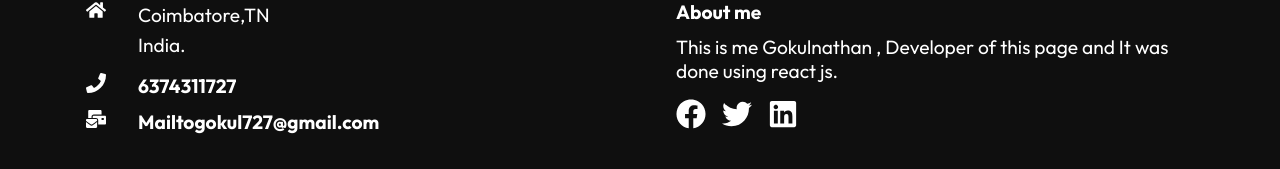
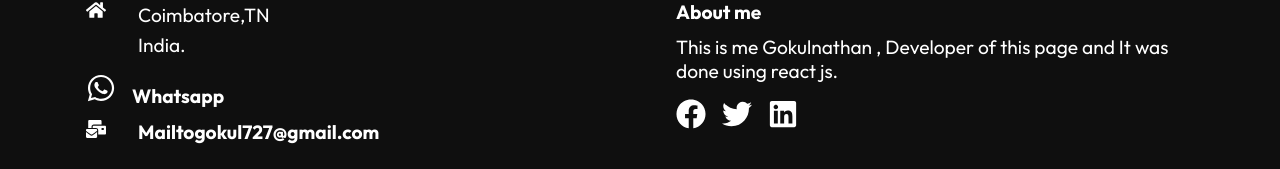
Before and after one commit to gokulnathanT/react-js-project1-new-, a React (Create React App) app: page / in a window 1280 px wide. Shown: the part 912-1081 px from the top of the page. Built offline with nearby package versions, Linux system fonts and the light colour scheme.

Commit message:
changes made

```diff
--- a/src/components/footer.js
+++ b/src/components/footer.js
@@ -1,8 +1,9 @@
 import "./footer.css";
 import React from 'react';
 import LinkedIn from "./linkedin";
+import Whatsapp from "./whatsapp";
 
-import{FaFacebook, FaHome, FaMailBulk, FaPhone, FaTwitter} from "react-icons/fa"
+import{FaFacebook, FaHome, FaMailBulk, FaWhatsapp, FaTwitter} from "react-icons/fa"
 const Footer = () => {
   return (
     <div className="footer">
@@ -16,7 +17,7 @@ const Footer = () => {
                   </div>
                 </div>
                 <div className="phone">
-                    <h4><FaPhone size={20} style={{color:"#fff",marginRight:"2rem"}}/>6374311727</h4>
+                    <h4><Whatsapp/>Whatsapp</h4>
                 </div>
                 <div className="email">
                     <h4><FaMailBulk size={20} style={{color:"#fff",marginRight:"2rem"}}/>Mailtogokul727@gmail.com</h4>
--- /dev/null
+++ b/src/components/whatsapp.js
@@ -0,0 +1,13 @@
+// LinkedInIcon.js
+import React from 'react';
+import { FaWhatsapp} from 'react-icons/fa';
+
+function Whatsapp() {
+  return (
+    <a href="https://www.linkedin.com/in/gokulnathan-thanapal-815586259/" target="_blank" rel="noopener noreferrer">
+      <FaWhatsapp size={30} style={{ color: "#fff", marginRight: "1rem" }} />
+    </a>
+  );
+}
+
+export default Whatsapp;
```
